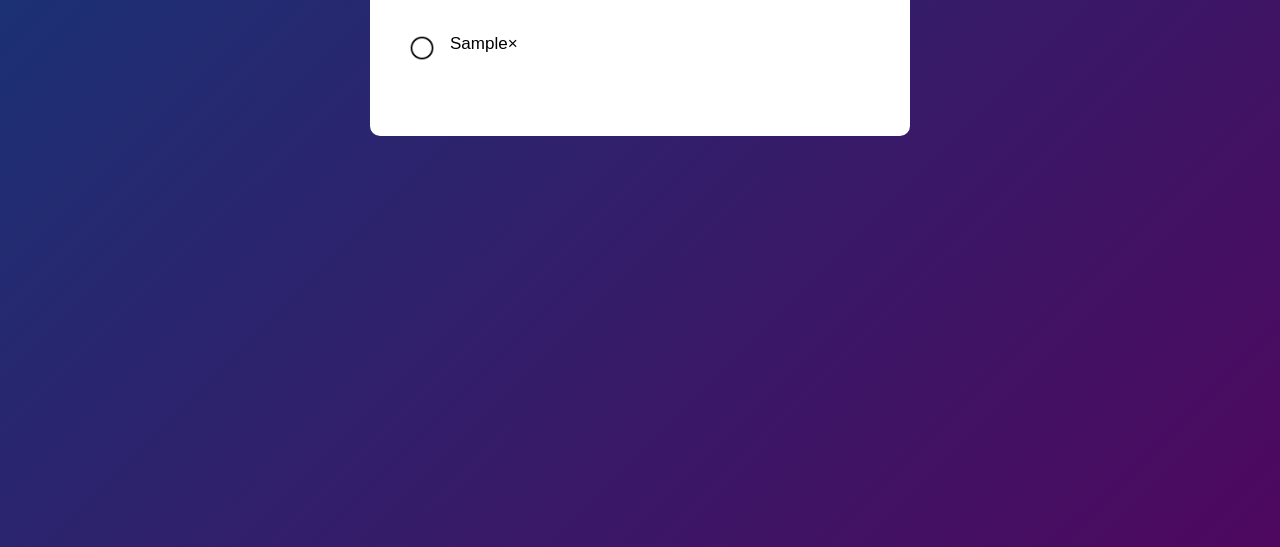
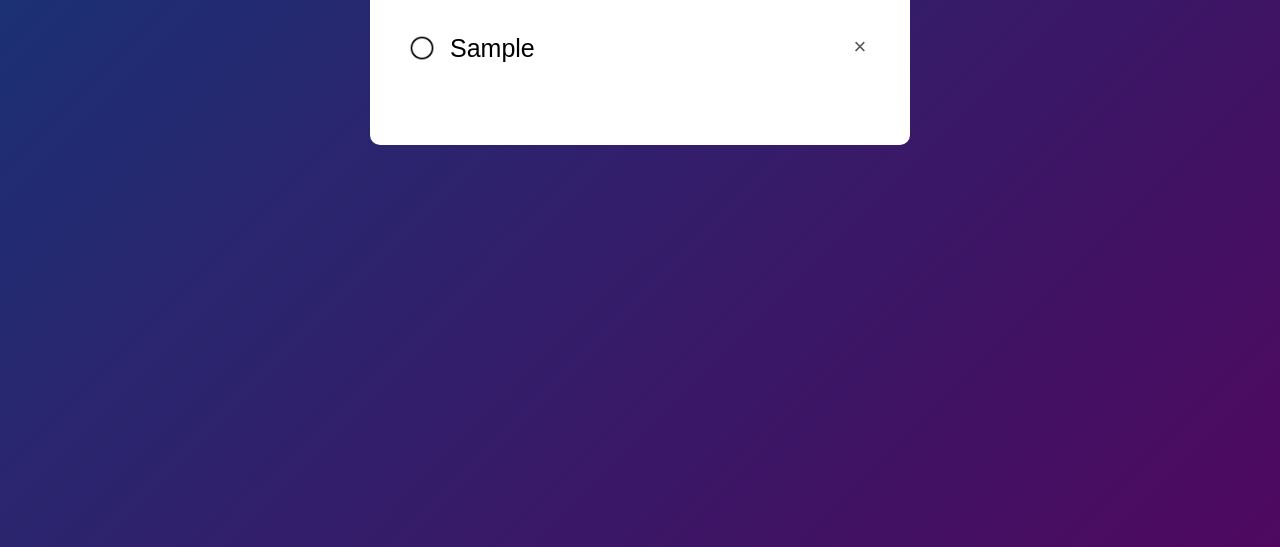
Before and after one commit to Lekhraj10/to-do-list, a plain HTML site: page index.html in a window 1280 px wide. Both pictures are taken after typing "Sample" into the empty fields and a click on the button "Add". Shown: the part 253-800 px from the top of the page. Drawn offline with Linux system fonts and the light colour scheme.

Commit message:
project description

```diff
--- a/style.css
+++ b/style.css
@@ -57,13 +57,13 @@
 }
 ul li{
     list-style: none;
-    font-size: 17px;
+    font-size: 25px;
     padding: 12px 8px 12px 50px;
     user-select: none;
     cursor: pointer;
     position: relative;
 }
-ul li::before{
+ul li::before {
     content: '';
     position: absolute;
     height: 28px;
@@ -81,5 +81,19 @@
 }
 ul li.checked::before{
     background-image: url(images/checked.png);
-
 }
+ul li span {
+    position: absolute;
+    right: 0;
+    top: 5px;
+    width: 40px;
+    height: 40px;
+    font-size: 22px;
+    color: #555;
+    line-height: 40px;
+    text-align: center;
+    border-radius: 50%;
+}
+ul li span:hover{
+    background: #edeef0;
+}
```
Also changed, not shown: 1 other file.
